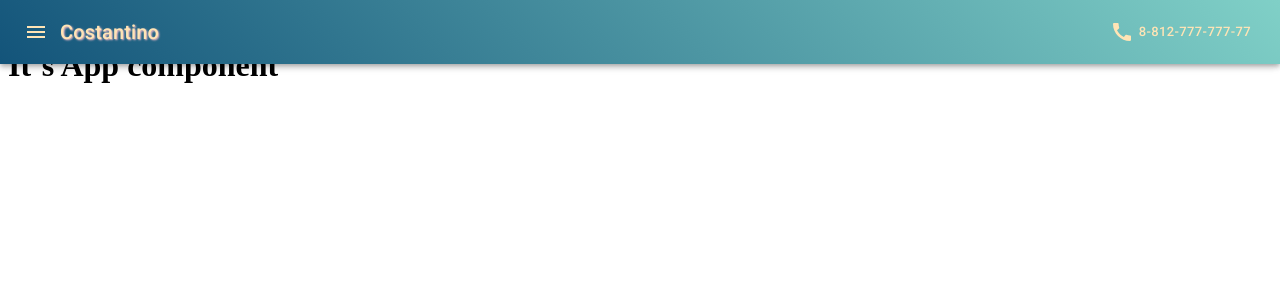
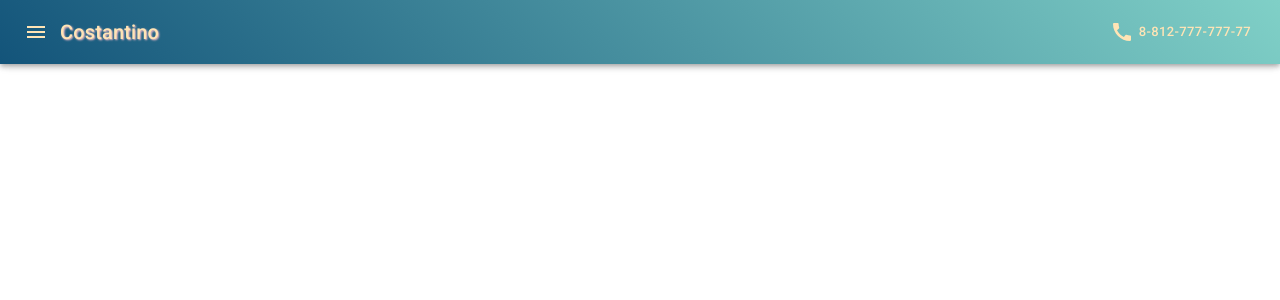
Before and after one commit to Annala11/costantino, a React (Create React App) app in the folder client/: page / in a window 1280 px wide. Shown: the top 300 px of the page. Built offline with nearby package versions, Linux system fonts and the light colour scheme.

Commit message:
newCommit

```diff
--- a/client/src/components/App/App.jsx
+++ b/client/src/components/App/App.jsx
@@ -16,9 +16,6 @@ function App() {
         <Switch>
           <Route path="/" exact component={Home} />
         </Switch>
-        <div className="App">
-          <h1>It`s App component</h1>
-        </div>
       </BrowserRouter>
     </Provider>
 
```
